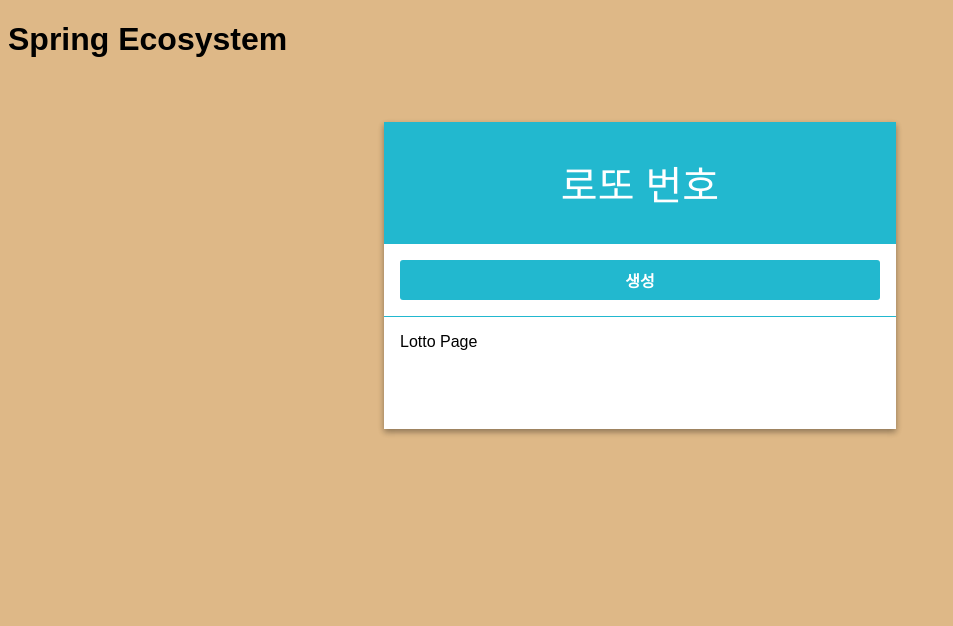
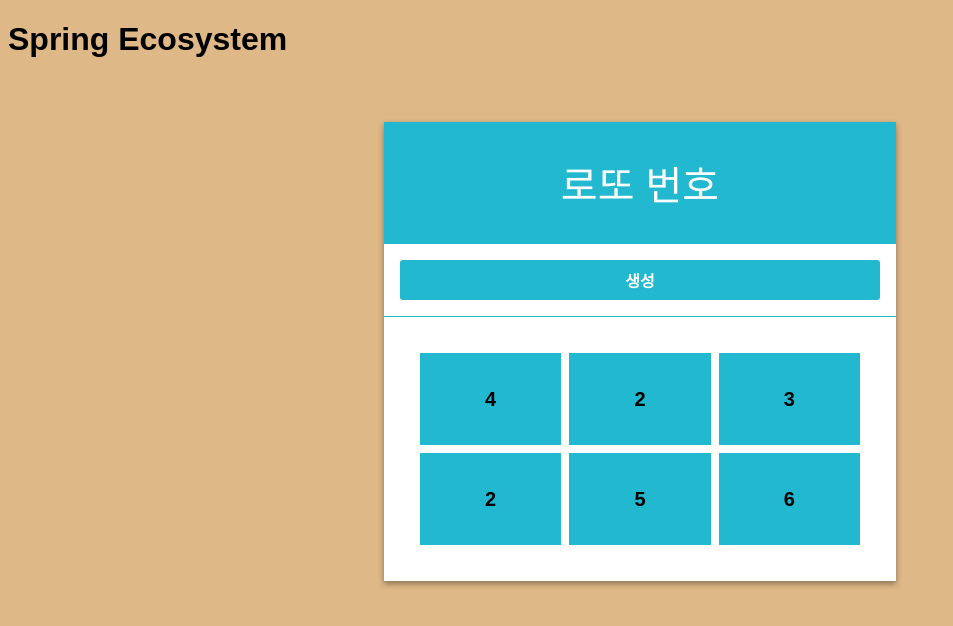
Before and after one commit to zkdlu/spring-react-practice, a React (Create React App) app in the folder applications/app-front/: page /lotto in a window 1280 px wide. Shown: the top 626 px of the page, without its empty margins (0-953 px from the left). Built offline with nearby package versions, Linux system fonts and the light colour scheme.

Commit message:
front: css 적용

```diff
--- a/applications/app-front/src/pages/lotto/LottoPage.js
+++ b/applications/app-front/src/pages/lotto/LottoPage.js
@@ -1,16 +1,16 @@
 import { Component } from "react";
 import Button from "../../components/Button";
+import LottoItemList from "./components/LottoItemList";
 import LottoTemplate from "./components/LottoTemplate";
 
 class LottoPage extends Component {
     render() {
+        const lottos = [4, 2, 3, 2, 5, 6];
         return (
             <LottoTemplate form={(
-                <Button msg='생성'/>
+                <Button msg='생성' />
             )}>
-                <div>
-                    Lotto Page
-                </div>
+                <LottoItemList lottos={lottos} />
             </LottoTemplate>
         )
     }
--- /dev/null
+++ b/applications/app-front/src/pages/lotto/components/LottoItem.css
@@ -0,0 +1,13 @@
+.lotto-item {
+    display: flex;
+    justify-content: center;
+    align-items: center;
+    padding: 20px;
+    box-sizing: border-box;
+    position: relative;
+    font-size: 20px;
+    font-weight: 900;
+    text-shadow: 3px 0 0 rgba(white, .5);
+    background-color: #22b8cf;
+    margin: 4px;
+}
--- /dev/null
+++ b/applications/app-front/src/pages/lotto/components/LottoItem.js
@@ -0,0 +1,11 @@
+import './LottoItem.css'
+
+const LottoItem = ({number}) => {
+    return (
+        <div className='lotto-item'>
+            {number}
+        </div>
+    );
+}
+
+export default LottoItem;
--- /dev/null
+++ b/applications/app-front/src/pages/lotto/components/LottoItemList.css
@@ -0,0 +1,7 @@
+.lotto-list {
+    display: grid;
+    grid-template-columns: 1fr 1fr 1fr;
+    grid-template-rows: 100px 100px;
+    grid-auto-rows: 100px;
+    margin: 1rem;
+}
--- /dev/null
+++ b/applications/app-front/src/pages/lotto/components/LottoItemList.js
@@ -0,0 +1,24 @@
+import React, { Component } from "react";
+import LottoItem from "./LottoItem";
+import './LottoItemList.css'
+
+class LottoItemList extends Component {
+    render() {
+        const { lottos } = this.props;
+        const lottoList = lottos.map(
+            (number, index) => (
+                <LottoItem
+                    number={number}
+                    key={index}
+                />)
+        )
+
+        return (
+            <div className="lotto-list">
+                {lottoList}
+            </div>
+        )
+    }
+}
+
+export default LottoItemList;
```
